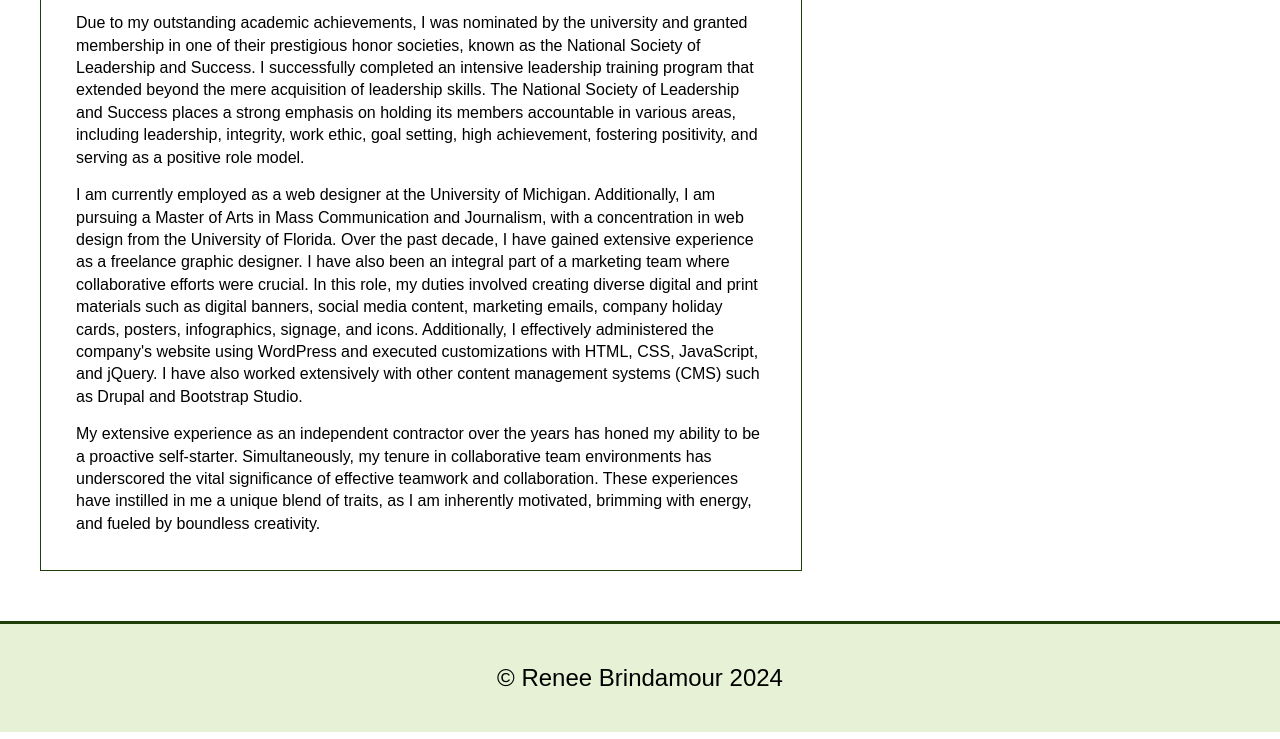
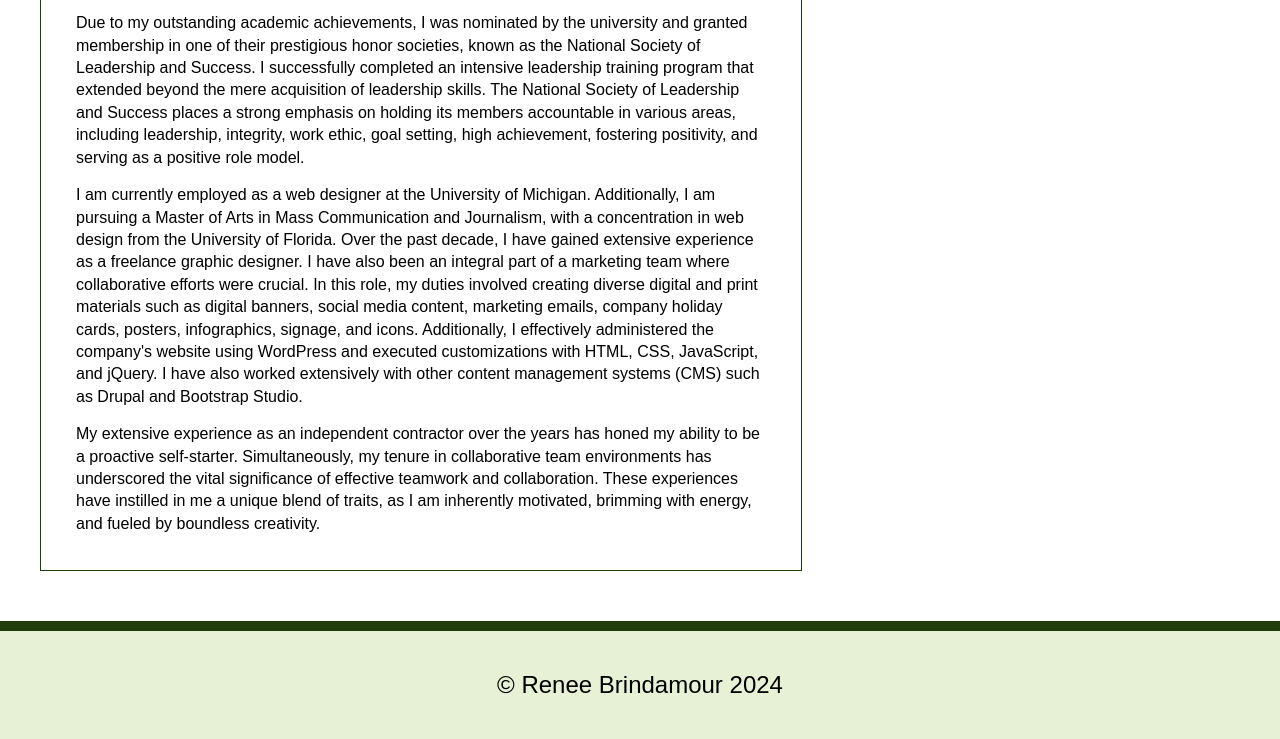
Before and after one commit to reneebrindamour/m5-hw5-brindamour-renee, a plain HTML site: page index.html in a window 1280 px wide. Shown: the part 435-1174 px from the top of the page. Drawn offline with Linux system fonts and the light colour scheme; a web font is replaced by a local one.

Commit message:
minor changes to the footer

```diff
--- a/style.css
+++ b/style.css
@@ -39,8 +39,6 @@ h1 {
     font-size: 40px;
     color: rgb(31, 62, 12);
     display: inline-block;
-
-
 }
 
 nav {
@@ -146,6 +144,6 @@ footer {
     font-family: "montserrat", sans-serif;
     font-weight: 400;
     font-style: normal;
-    border-top: 3px solid rgb(31, 62, 12);
+    border-top: 10px solid rgb(31, 62, 12);
 
 }
```
